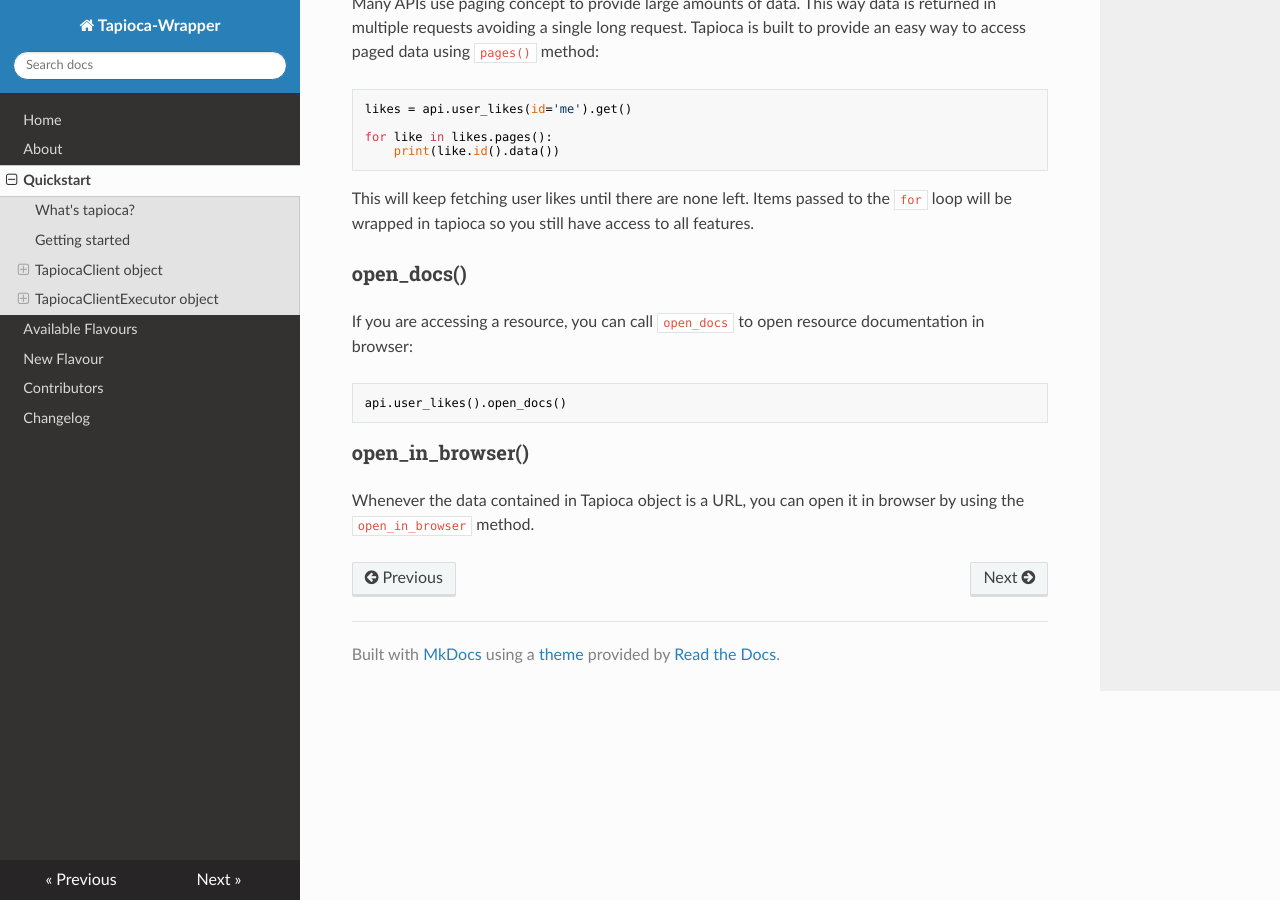
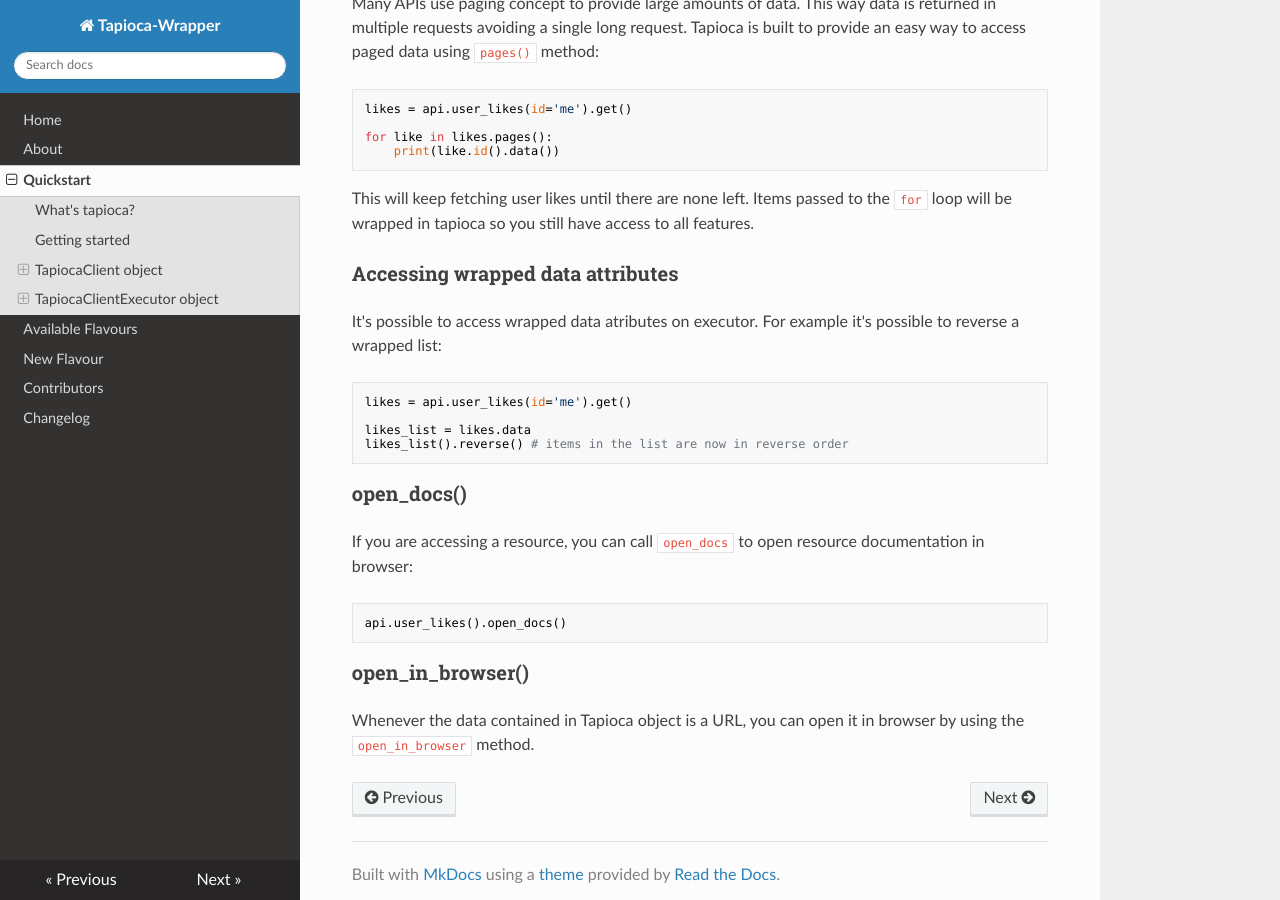
Before and after one commit to vintasoftware/tapioca-wrapper, an MkDocs documentation site: the page built from docs/quickstart.md, in a window 1280 px wide and 900 px high, scrolled down 3730 px. Built offline with MkDocs 1.6.1, drawn with Linux system fonts in a browser that asks for light colours; nearby versions of some CDN libraries; old or Windows-style settings are respelled for this version of MkDocs.

Commit message:
documenting access to wrapped data attributes

````diff
--- a/docs/quickstart.md
+++ b/docs/quickstart.md
@@ -172,6 +172,17 @@ for like in likes.pages():
 ```
 This will keep fetching user likes until there are none left. Items passed to the ``for`` loop will be wrapped in tapioca so you still have access to all features.
 
+### Accessing wrapped data attributes
+
+It's possible to access wrapped data atributes on executor. For example it's possible to reverse a wrapped list:
+
+```python
+likes = api.user_likes(id='me').get()
+
+likes_list = likes.data
+likes_list().reverse() # items in the list are now in reverse order
+```
+
 ### open_docs()
 
 If you are accessing a resource, you can call ```open_docs``` to open resource documentation in browser:
````
